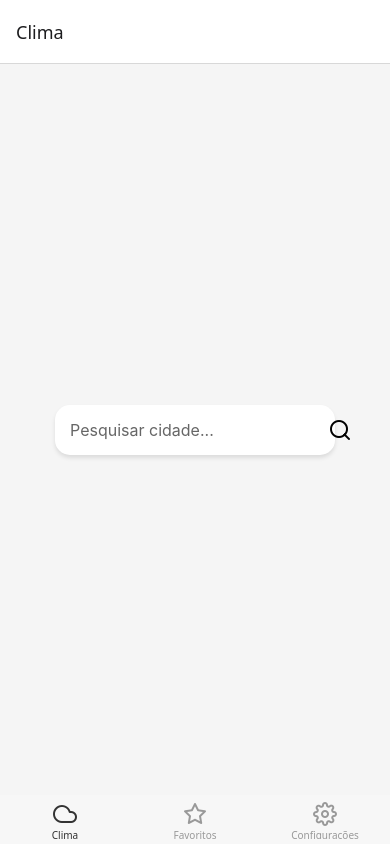
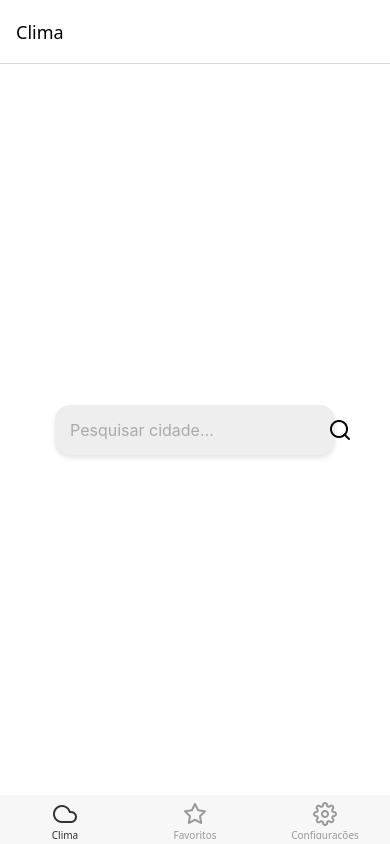
Before and after one commit to leticiabarros23/weather_app, a React Native app: screen / in a window 390 px wide. Built offline with nearby package versions, Linux system fonts and the light colour scheme.

Commit message:
configuração com mode escuro

```diff
--- a/App.js
+++ b/App.js
@@ -4,22 +4,24 @@ import {
   TouchableOpacity, View, KeyboardAvoidingView, ScrollView, Platform
 } from 'react-native';
 import { createBottomTabNavigator } from '@react-navigation/bottom-tabs';
-import { NavigationContainer, useNavigation } from '@react-navigation/native';
+import { NavigationContainer } from '@react-navigation/native';
 import { Feather } from '@expo/vector-icons';
 import AsyncStorage from '@react-native-async-storage/async-storage';
 
 // Importando as telas
 import FavoritesScreen from './FavoritesScreen';
-import SettingsScreen from './SettingsScreen';
+import ConfiguracaoScreen from './ConfiguracaoScreen';
+import { ThemeProvider, useTheme } from './themeContext'; // Importa o contexto do tema
 
 const API_KEY = '3d35324ff41939a57ae1b49008d79924';
 
+// Defina a função ClimaScreen separada do componente de navegação
 function ClimaScreen() {
   const [city, setCity] = useState('');
   const [loading, setLoading] = useState(false);
   const [weatherData, setWeatherData] = useState(null);
   const [errorMessage, setErrorMessage] = useState(null);
-  const navigation = useNavigation();
+  const { theme } = useTheme(); // Obtém o tema atual
 
   // Buscar a previsão do tempo para a cidade digitada
   async function fetchWeather(cityName) {
@@ -50,7 +52,7 @@ function ClimaScreen() {
     setLoading(false);
   }
 
-  // 🔹 Salvar cidade como favorita no AsyncStorage
+  //  Salvar cidade como favorita no AsyncStorage
   async function saveFavoriteCity() {
     if (!weatherData) return;
 
@@ -74,42 +76,42 @@ function ClimaScreen() {
 
   return (
     <KeyboardAvoidingView
-      behavior={Platform.OS === 'ios' ? 'padding' : 'height'}
-      style={styles.container}
+      behavior={Platform.OS === 'android' ? 'padding' : 'height'}
+      style={[styles.container, { backgroundColor: theme.background }]} // Aplica o fundo do tema ao container principal
     >
       <ScrollView
-        contentContainerStyle={styles.scrollView}
+        contentContainerStyle={[styles.scrollView, { backgroundColor: theme.background }]} // Garante o fundo correto no ScrollView também
         keyboardShouldPersistTaps="handled"
       >
         {/* Input de pesquisa */}
-        <View style={styles.searchContainer}>
+        <View style={[styles.searchContainer, { backgroundColor: theme.inputBackground }]}>
           <TextInput
             placeholder="Pesquisar cidade..."
-            placeholderTextColor="#666"
-            style={styles.input}
+            placeholderTextColor={theme.inputPlaceholder}
+            style={[styles.input, { color: theme.text }]} // Cor do texto conforme tema
             value={city}
             onChangeText={setCity}
           />
           <TouchableOpacity onPress={() => fetchWeather(city)} style={styles.searchButton}>
-            {loading ? <ActivityIndicator color="#000" size={24} /> : <Feather name="search" size={24} color="#000" />}
+            {loading ? <ActivityIndicator color={theme.text} size={24} /> : <Feather name="search" size={24} color={theme.text} />}
           </TouchableOpacity>
         </View>
 
-        {errorMessage && <Text style={styles.errorText}>{errorMessage}</Text>}
+        {errorMessage && <Text style={[styles.errorText, { color: theme.errorText }]}>{errorMessage}</Text>}
 
         {weatherData && (
-          <View style={styles.weatherCard}>
-            <Text style={styles.cityName}>{weatherData.name}</Text>
-            <Text style={styles.temperature}>{Math.round(weatherData.main.temp)}ºC</Text>
+          <View style={[styles.weatherCard, { backgroundColor: theme.cardBackground }]}>
+            <Text style={[styles.cityName, { color: theme.text }]}>{weatherData.name}</Text>
+            <Text style={[styles.temperature, { color: theme.text }]}>{Math.round(weatherData.main.temp)}ºC</Text>
             <Image
               style={styles.weatherIcon}
               source={{ uri: `https://openweathermap.org/img/wn/${weatherData.weather[0].icon}@2x.png` }}
             />
-            <Text style={styles.weatherDescription}>{weatherData.weather[0].description}</Text>
+            <Text style={[styles.weatherDescription, { color: theme.text }]}>{weatherData.weather[0].description}</Text>
 
-            {/* 🔹 Botão para salvar a cidade como favorita (sem a estrela) */}
-            <TouchableOpacity style={styles.favoriteButton} onPress={saveFavoriteCity}>
-              <Text style={styles.favoriteText}>Salvar como Favorito</Text>
+            {/* 🔹 Botão para salvar a cidade como favorita */}
+            <TouchableOpacity style={[styles.favoriteButton, { backgroundColor: theme.buttonBackground }]} onPress={saveFavoriteCity}>
+              <Text style={[styles.favoriteText, { color: theme.buttonText }]}>Salvar como Favorito</Text>
             </TouchableOpacity>
           </View>
         )}
@@ -118,42 +120,77 @@ function ClimaScreen() {
   );
 }
 
-const Tab = createBottomTabNavigator();
+// Componente de navegação separado que utiliza o tema
+function AppNavigator() {
+  const { theme } = useTheme();
+  const Tab = createBottomTabNavigator();
 
-export default function App() {
   return (
     <NavigationContainer>
       <Tab.Navigator
         screenOptions={{
-          tabBarStyle: { backgroundColor: '#f7f7f7', borderTopWidth: 0 },
-          tabBarActiveTintColor: '#333',
-          tabBarInactiveTintColor: '#999',
+          tabBarStyle: {
+            backgroundColor: theme.tabBarBackground || '#f7f7f7',
+            borderTopWidth: 0
+          },
+          tabBarActiveTintColor: theme.tabBarActiveColor || '#333',
+          tabBarInactiveTintColor: theme.tabBarInactiveColor || '#999',
+          headerStyle: {
+            backgroundColor: theme.background || '#fff',
+          },
+          headerTintColor: theme.text || '#333',
         }}
       >
         <Tab.Screen
           name="Clima"
           component={ClimaScreen}
-          options={{ tabBarIcon: ({ color }) => <Feather name="cloud" size={24} color={color} /> }}
+          options={{
+            tabBarIcon: ({ color }) => <Feather name="cloud" size={24} color={color} />,
+            headerStyle: {
+              backgroundColor: theme.background || '#fff',
+            },
+            headerTintColor: theme.text || '#333',
+          }}
         />
         <Tab.Screen
           name="Favoritos"
           component={FavoritesScreen}
-          options={{ tabBarIcon: ({ color }) => <Feather name="star" size={24} color={color} /> }}
+          options={{
+            tabBarIcon: ({ color }) => <Feather name="star" size={24} color={color} />,
+            headerStyle: {
+              backgroundColor: theme.background || '#fff',
+            },
+            headerTintColor: theme.text || '#333',
+          }}
         />
         <Tab.Screen
           name="Configurações"
-          component={SettingsScreen}
-          options={{ tabBarIcon: ({ color }) => <Feather name="settings" size={24} color={color} /> }}
+          component={ConfiguracaoScreen}
+          options={{
+            tabBarIcon: ({ color }) => <Feather name="settings" size={24} color={color} />,
+            headerStyle: {
+              backgroundColor: theme.background || '#fff',
+            },
+            headerTintColor: theme.text || '#333',
+          }}
         />
       </Tab.Navigator>
     </NavigationContainer>
   );
 }
 
+// Componente App principal
+export default function App() {
+  return (
+    <ThemeProvider>
+      <AppNavigator />
+    </ThemeProvider>
+  );
+}
+
 const styles = StyleSheet.create({
   container: {
     flex: 1,
-    backgroundColor: '#f5f5f5',
   },
   scrollView: {
     flexGrow: 1,
@@ -166,7 +203,6 @@ const styles = StyleSheet.create({
     borderRadius: 15,
     width: 280,
     height: 50,
-    backgroundColor: '#fff',
     paddingHorizontal: 15,
     marginVertical: 20,
     shadowColor: '#000',
@@ -177,19 +213,16 @@ const styles = StyleSheet.create({
   },
   input: {
     flex: 1,
-    color: '#000',
     fontSize: 16,
   },
   searchButton: {
     padding: 10,
   },
   errorText: {
-    color: 'red',
     fontSize: 16,
     marginVertical: 10,
   },
   weatherCard: {
-    backgroundColor: 'rgba(255, 255, 255, 0.9)',
     padding: 20,
     borderRadius: 15,
     alignItems: 'center',
@@ -203,12 +236,10 @@ const styles = StyleSheet.create({
   cityName: {
     fontSize: 22,
     fontWeight: 'bold',
-    color: '#333',
   },
   temperature: {
     fontSize: 35,
     fontWeight: '700',
-    color: '#333',
   },
   weatherIcon: {
     width: 100,
@@ -217,7 +248,6 @@ const styles = StyleSheet.create({
   weatherDescription: {
     fontSize: 18,
     textTransform: 'capitalize',
-    color: '#555',
     marginTop: 5,
   },
   favoriteButton: {
--- /dev/null
+++ b/ConfiguracaoScreen.js
@@ -0,0 +1,51 @@
+import React from 'react';
+import { View, Text, Switch, StyleSheet } from 'react-native';
+import { useTheme } from './themeContext'; // Importe o hook useTheme
+
+export default function ConfiguracaoScreen() {
+  const { theme, toggleTheme } = useTheme(); // Use o hook para acessar o tema
+
+  return (
+    <View style={[styles.container, theme === 'dark' && styles.darkContainer]}>
+
+      <View style={styles.settingItem}>
+        <Text style={[styles.settingText, theme === 'dark' && styles.darkText]}>Modo Escuro</Text>
+        <Switch
+          value={theme === 'dark'}
+          onValueChange={toggleTheme} // Alterna o tema
+        />
+      </View>
+    </View>
+  );
+}
+
+const styles = StyleSheet.create({
+  container: {
+    flex: 1,
+    padding: 20,
+    justifyContent: 'center',
+    backgroundColor: '#fff',
+  },
+  darkContainer: {
+    backgroundColor: '#333',
+  },
+  title: {
+    fontSize: 24,
+    fontWeight: 'bold',
+    marginBottom: 30,
+    color: '#000',
+  },
+  darkText: {
+    color: '#fff',
+  },
+  settingItem: {
+    flexDirection: 'row',
+    justifyContent: 'space-between',
+    alignItems: 'center',
+    marginBottom: 20,
+  },
+  settingText: {
+    fontSize: 18,
+    color: '#000',
+  },
+});
--- a/FavoritesScreen.js
+++ b/FavoritesScreen.js
@@ -3,12 +3,12 @@ import { View, Text, TouchableOpacity, StyleSheet, FlatList } from 'react-native
 import { Feather } from '@expo/vector-icons';
 import AsyncStorage from '@react-native-async-storage/async-storage';
 import { useNavigation } from '@react-navigation/native';
-
+import { useTheme } from './themeContext'; // Importe o hook useTheme
 
 export default function FavoritesScreen() {
   const [favoriteCities, setFavoriteCities] = useState([]);
   const navigation = useNavigation();
-
+  const { theme } = useTheme(); // Pega o tema atual
 
   // 🔹 Carregar favoritos do AsyncStorage
   useEffect(() => {
@@ -23,14 +23,11 @@ export default function FavoritesScreen() {
       }
     };
 
-
     // Atualiza a lista sempre que a tela for focada
     const unsubscribe = navigation.addListener('focus', loadFavorites);
 
-
     return unsubscribe;
   }, [navigation]);
-
 
   // 🔹 Remover uma cidade da lista de favoritos
   async function removeFavorite(cityName) {
@@ -43,33 +40,30 @@ export default function FavoritesScreen() {
     }
   }
 
-
   return (
-    <View style={styles.container}>
-      <Text style={styles.header}>Cidades Favoritas</Text>
-
+    <View style={[styles.container, theme === 'dark' && styles.darkContainer]}>
+      <Text style={[styles.header, theme === 'dark' && styles.darkText]}>Cidades Favoritas</Text>
 
       {favoriteCities.length === 0 ? (
-        <Text style={styles.emptyText}>Nenhuma cidade favoritada ainda.</Text>
+        <Text style={[styles.emptyText, theme === 'dark' && styles.darkText]}>Nenhuma cidade favoritada ainda.</Text>
       ) : (
         <FlatList
           data={favoriteCities}
           keyExtractor={(item, index) => index.toString()}
           renderItem={({ item }) => (
-            <View style={styles.favoriteItem}>
+            <View style={[styles.favoriteItem, theme === 'dark' && styles.darkItem]}>
               {/* 🔹 Exibe apenas o nome da cidade */}
               <TouchableOpacity
                 style={styles.cityButton}
                 onPress={() => navigation.navigate('Clima', { cityName: item.name })}
               >
                 <Feather name="star" size={20} color="gold" />
-                <Text style={styles.cityName}>{item.name}</Text>
+                <Text style={[styles.cityName, theme === 'dark' && styles.darkText]}>{item.name}</Text>
               </TouchableOpacity>
-
 
               {/* 🔹 Botão de remover (ícone de lixeira) */}
               <TouchableOpacity onPress={() => removeFavorite(item.name)}>
-                <Feather name="trash-2" size={20} color="red" />
+                <Feather name="trash-2" size={20} color={theme === 'dark' ? '#fff' : 'red'} />
               </TouchableOpacity>
             </View>
           )}
@@ -79,18 +73,24 @@ export default function FavoritesScreen() {
   );
 }
 
-
 const styles = StyleSheet.create({
   container: {
     flex: 1,
     backgroundColor: '#f5f5f5',
     padding: 20,
   },
+  darkContainer: {
+    backgroundColor: '#333',
+  },
   header: {
     fontSize: 20,
     fontWeight: 'bold',
     textAlign: 'center',
     marginBottom: 10,
+    color: '#000',
+  },
+  darkText: {
+    color: '#fff',
   },
   emptyText: {
     textAlign: 'center',
@@ -108,6 +108,9 @@ const styles = StyleSheet.create({
     justifyContent: 'space-between',
     elevation: 2,
   },
+  darkItem: {
+    backgroundColor: '#444',
+  },
   cityButton: {
     flexDirection: 'row',
     alignItems: 'center',
--- a/SettingsScreen.js
+++ /dev/null
@@ -1,31 +0,0 @@
-import React from 'react';
-import { View, Text, StyleSheet } from 'react-native';
-
-export default function SettingsScreen() {
-  return (
-    <View style={styles.container}>
-      <Text style={styles.title}>Configurações</Text>
-      <Text style={styles.description}>Escolha unidade de temperatura (°C ou °F).</Text>
-    </View>
-  );
-}
-
-const styles = StyleSheet.create({
-  container: {
-    flex: 1,
-    justifyContent: 'center',
-    alignItems: 'center',
-    backgroundColor: '#f5f5f5',
-  },
-  title: {
-    fontSize: 22,
-    fontWeight: 'bold',
-    color: '#333',
-  },
-  description: {
-    fontSize: 16,
-    color: '#555',
-    marginTop: 10,
-    textAlign: 'center',
-  },
-});
--- /dev/null
+++ b/themeContext.js
@@ -0,0 +1,59 @@
+import React, { createContext, useState, useContext, useEffect } from "react";
+import { useColorScheme } from "react-native";
+import AsyncStorage from '@react-native-async-storage/async-storage';
+
+export const ThemeContext = createContext();
+
+const lightTheme = {
+  background: "#fff",
+  text: "#000",
+  inputBackground: "#eee",
+  inputPlaceholder: "#aaa",
+  buttonBackground: "#ddd",
+  buttonText: "#000",
+  errorText: "#f00",
+};
+
+const darkTheme = {
+  background: "#000",
+  text: "#fff",
+  inputBackground: "#333",
+  inputPlaceholder: "#888",
+  buttonBackground: "#444",
+  buttonText: "#fff",
+  errorText: "#f00",
+};
+
+export function ThemeProvider({ children }) {
+  const systemColorScheme = useColorScheme();
+  const [theme, setTheme] = useState(lightTheme);
+
+  useEffect(() => {
+    const loadTheme = async () => {
+      const storedTheme = await AsyncStorage.getItem('theme');
+      if (storedTheme === 'dark') {
+        setTheme(darkTheme);
+      } else {
+        setTheme(lightTheme);
+      }
+    };
+
+    loadTheme();
+  }, [systemColorScheme]);
+
+  function toggleTheme() {
+    const newTheme = theme === lightTheme ? darkTheme : lightTheme;
+    setTheme(newTheme);
+    AsyncStorage.setItem('theme', newTheme === lightTheme ? 'light' : 'dark');
+  }
+
+  return (
+    <ThemeContext.Provider value={{ theme, toggleTheme }}>
+      {children}
+    </ThemeContext.Provider>
+  );
+}
+
+export function useTheme() {
+  return useContext(ThemeContext);
+}
```
